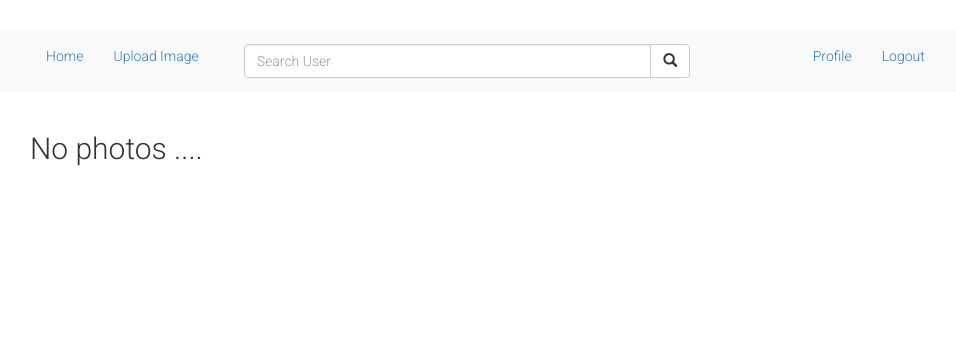
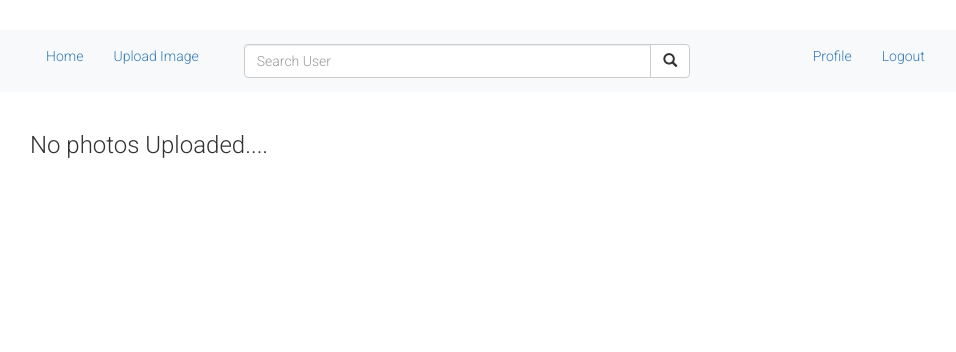
Before and after one commit to patrickrop-cloud/Instagram_clone, a Django app: page / in a window 1280 px wide. Shown: the top 352 px of the page, without its empty margins (40-996 px from the left). Run offline with Django 3.2, Linux system fonts and the light colour scheme; the visitor is signed in with stand-in values (Sample User, id 1); data that the repository does not hold is empty; some libraries are stand-ins or nearby versions.

Commit message:
add styling to templates

```diff
--- a/instagram/templates/base.html
+++ b/instagram/templates/base.html
@@ -3,7 +3,7 @@
 <!DOCTYPE html>
 <html>
 <head>
-  <link rel="preconnect" href="https://fonts.googleapis.com">
+<link rel="preconnect" href="https://fonts.googleapis.com">
 <link rel="preconnect" href="https://fonts.gstatic.com" crossorigin>
 <link href="https://fonts.googleapis.com/css2?family=Roboto:wght@300&display=swap" rel="stylesheet">
 <meta charset="utf-8">
--- a/instagram/templates/welcome.html
+++ b/instagram/templates/welcome.html
@@ -48,7 +48,7 @@
             </div>
         </div>
         {% empty %}
-        <h2>No photos ....</h2>
+        <h3>No photos Uploaded....</h3>
         {% endfor %}
     </div>
 </div>
```
